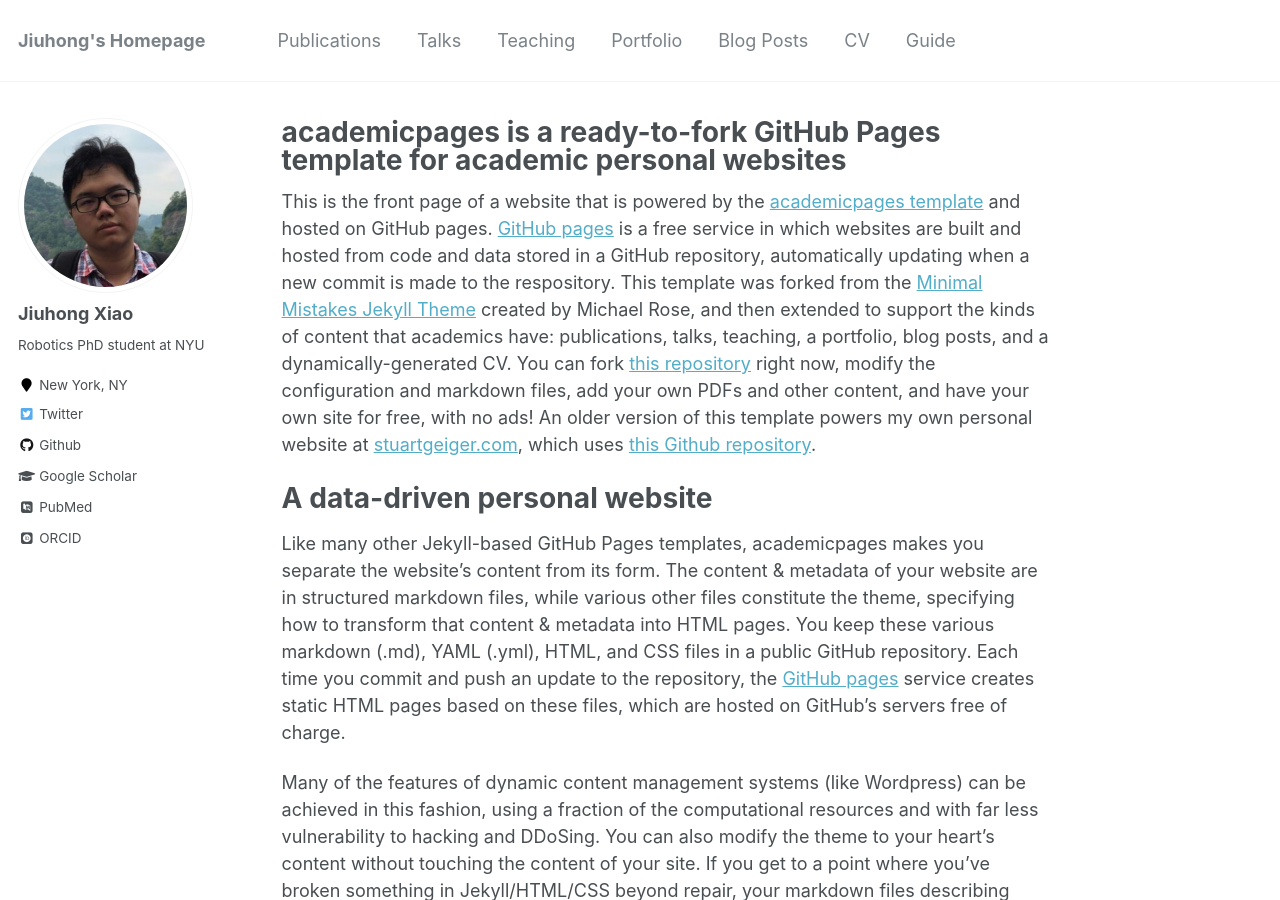
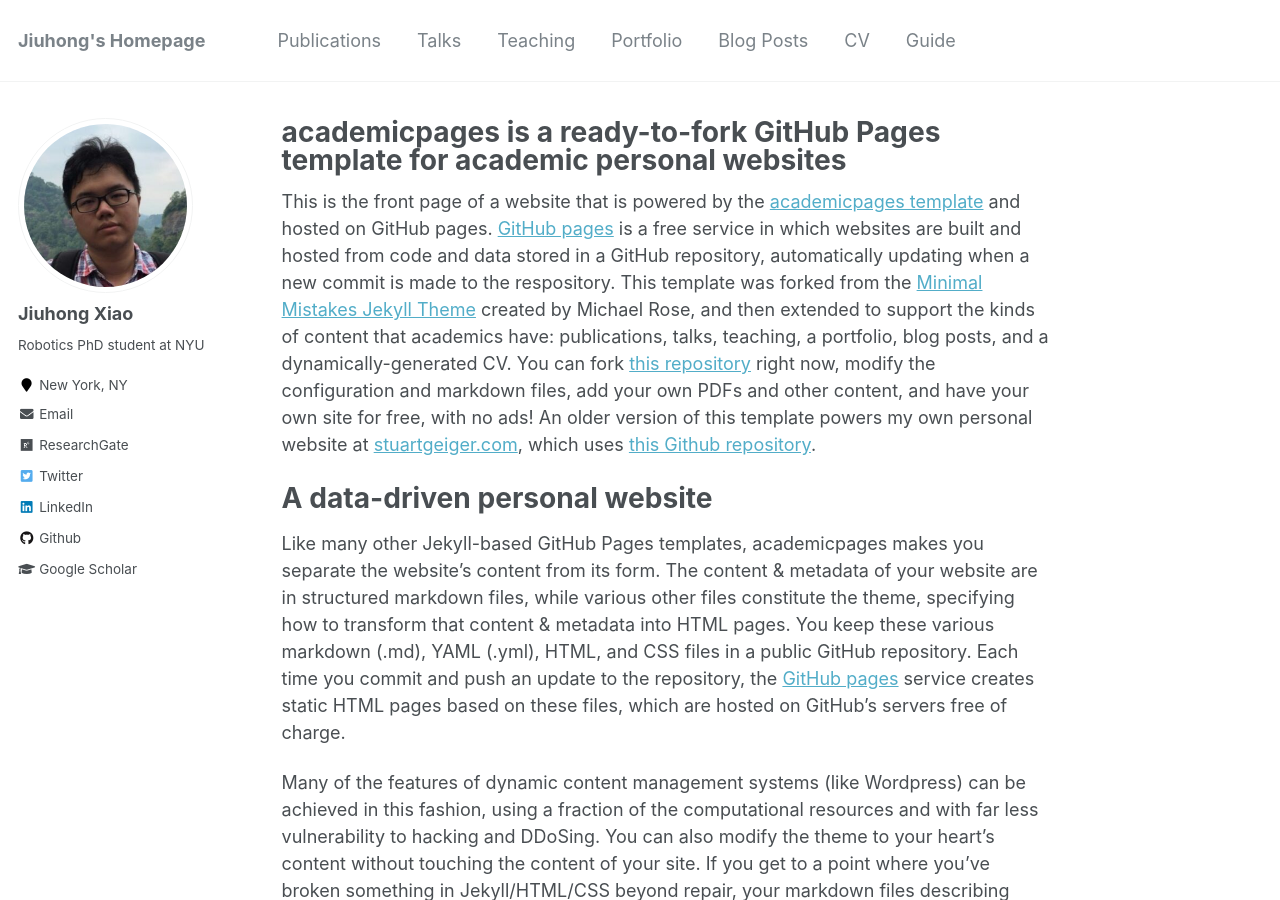
Before and after one commit to xjh19971/xjh19971.github.io, a Jekyll site: the page built from _pages/about.md, in a window 1280 px wide and 900 px high. Built offline with Jekyll 4.4.1, drawn with Linux system fonts in a browser that asks for light colours; some web fonts are replaced; part of the change alters nothing that is shown.

Commit message:
add link

```diff
--- a/_config.yml
+++ b/_config.yml
@@ -85,10 +85,10 @@ author:
   bio              : "Robotics PhD student at NYU"
   location         : "New York, NY"
   employer         :
-  pubmed           : "https://www.ncbi.nlm.nih.gov/pubmed/?term=john+snow"
-  googlescholar    : "http://yourfullgooglescholarurl.com"
-  email            :
-  researchgate     :  # example: "https://www.researchgate.net/profile/yourprofile"
+  pubmed           :
+  googlescholar    : "https://scholar.google.com/citations?user=od85DowAAAAJ&hl=en"
+  email            : "jx1190@nyu.edu"
+  researchgate     :  "https://www.researchgate.net/profile/Jiuhong-Xiao-2"
   uri              :
   bitbucket        :
   codepen          :
@@ -96,14 +96,14 @@ author:
   flickr           :
   facebook         :
   foursquare       :
-  github           : "academicpages"
+  github           : "xjh19971"
   google_plus      :
   keybase          :
   instagram        :
   impactstory      : #"https://profiles.impactstory.org/u/xxxx-xxxx-xxxx-xxxx"
   lastfm           :
-  linkedin         :
-  orcid            : "http://orcid.org/yourorcidurl"
+  linkedin         : "https://www.linkedin.com/in/jiuhong-xiao-01bb4a1a1/"
+  orcid            :
   pinterest        :
   soundcloud       :
   stackoverflow    : # http://stackoverflow.com/users/123456/username
```
